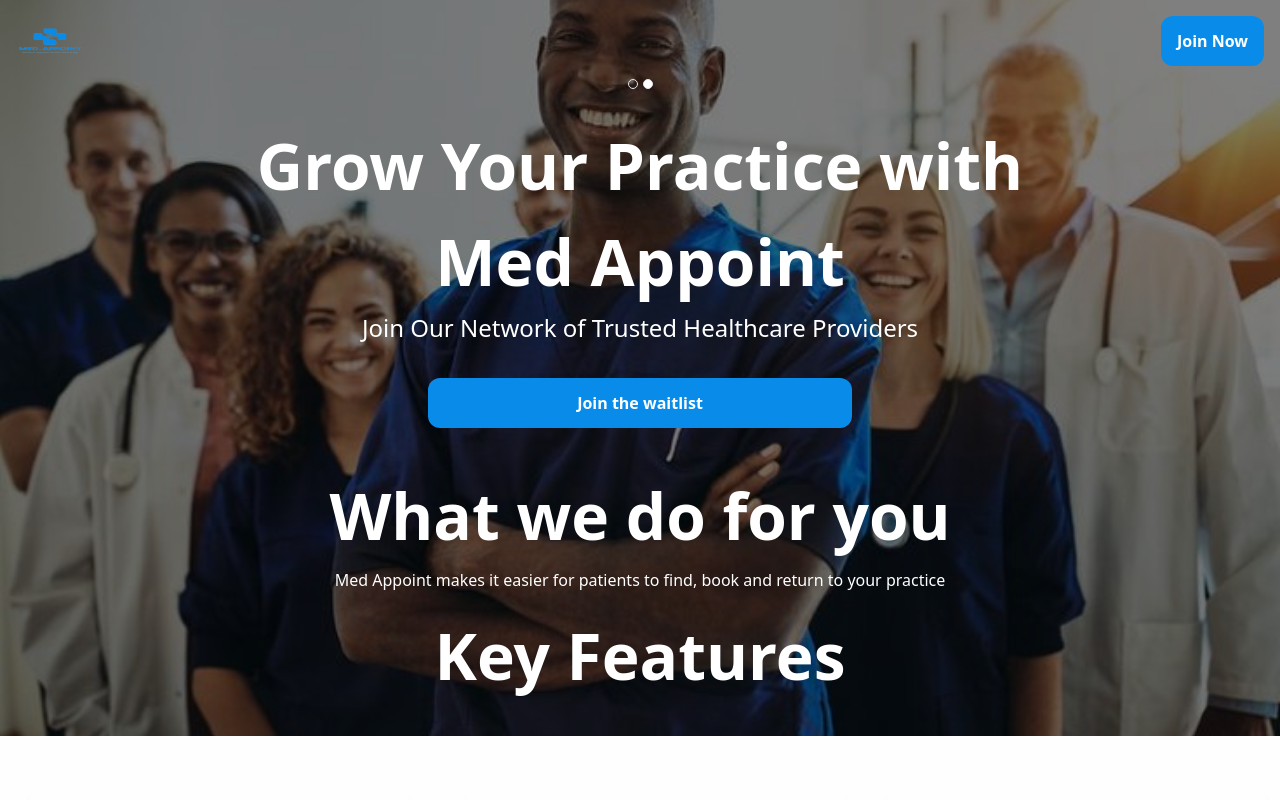
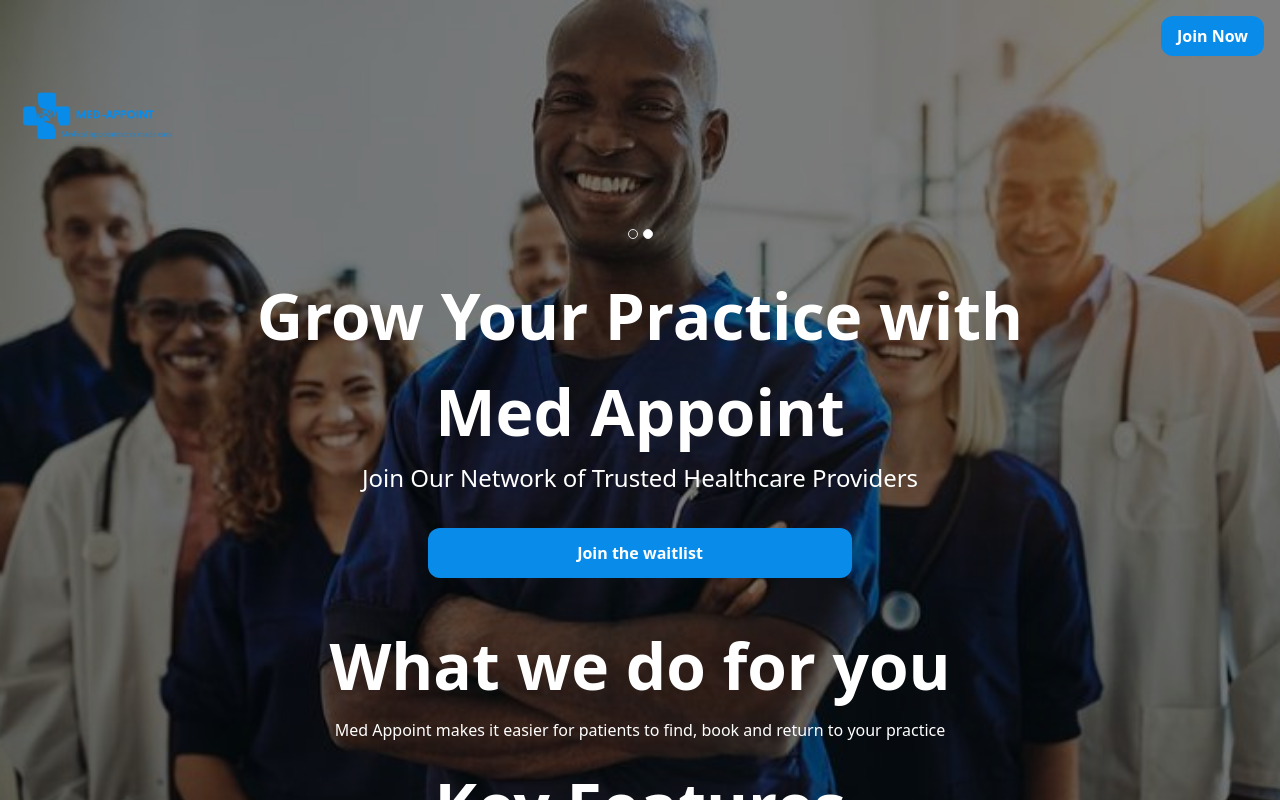
Before and after one commit to ByteSurgeonAmos/mediappoint, a Next.js app: page /provider in a window 1280 px wide. Shown: the top 800 px of the page. Built offline with nearby package versions, Linux system fonts and the light colour scheme.

Commit message:
fix:image quality

```diff
--- a/src/components/Header.tsx
+++ b/src/components/Header.tsx
@@ -17,9 +17,19 @@
   };
   return (
     <div className="pb-[2rem] header-bg-opacity bg-cover bg-center header bg-black-opacity-10 space-y-3 flex flex-col max-md:w-screen">
-      <div className="flex justify-between h-[50px]">
-        <Image src="/4.png" alt="mediappointlogo" height={150} width={150} />
-        <Button text="Join Now " handleScrollToView={handleJoinNowClick} />
+      <div className="flex justify-between h-fit">
+        <div className="h-full">
+          <Image
+            src="/4.png"
+            alt="mediappointlogo"
+            width={200}
+            height={200}
+            className=""
+          />
+        </div>
+        <div className="h-[50px]">
+          <Button text="Join Now " handleScrollToView={handleJoinNowClick} />
+        </div>
       </div>
       <div className="w-full h-[12px] flex justify-center items-center">
         <div className="w-[25px] h-[10px] flex justify-between">
--- a/src/components/provider/Header.tsx
+++ b/src/components/provider/Header.tsx
@@ -18,9 +18,19 @@
 
   return (
     <div className="pb-[2rem] header-bg-opacity-provider bg-cover bg-center header h-max bg-black-opacity-10 space-y-3 flex flex-col max-md:w-screen">
-      <div className="flex justify-between h-[50px]">
-        <Image src="/4.png" alt="mediappointlogo" height={50} width={100} />
-        <Button text="Join Now " handleScrollToView={handleJoinNowClick} />
+      <div className="flex justify-between h-fit">
+        <div className="h-full">
+          <Image
+            src="/4.png"
+            alt="mediappointlogo"
+            width={200}
+            height={200}
+            className=""
+          />
+        </div>
+        <div className="h-[50px]">
+          <Button text="Join Now " handleScrollToView={handleJoinNowClick} />
+        </div>
       </div>
       <div className="w-full h-[12px] flex justify-center items-center">
         <TooltipProvider>
```
Also changed, not shown: public/4.png.
